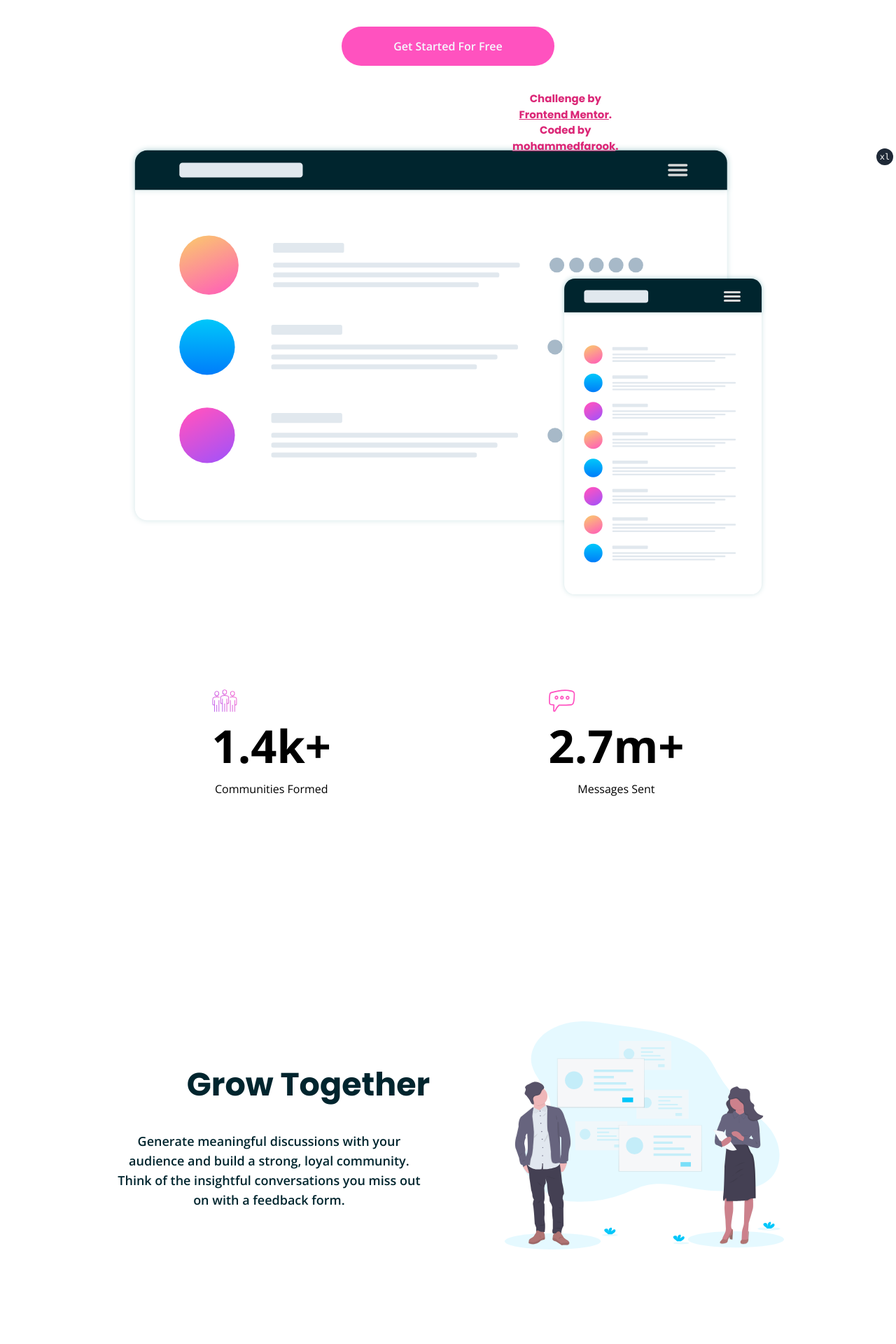
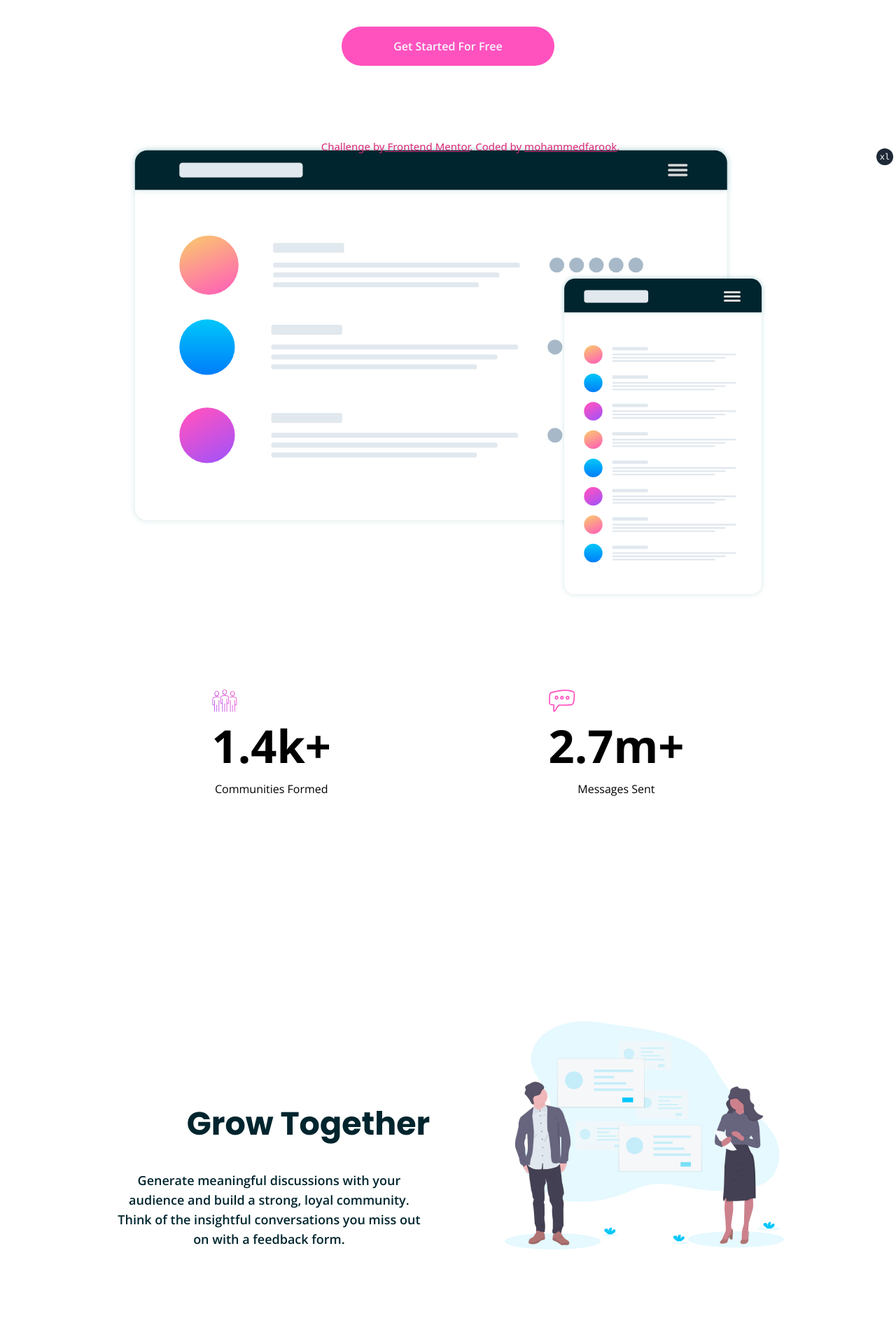
Before and after one commit to sheikhfarook/huddle-landing-page-section, a React (Vite) app: page / in a window 1280 px wide. Shown: the part 560-2480 px from the top of the page at 70% size. Built offline with nearby package versions, Linux system fonts and the light colour scheme.

Commit message:
totally complete the task

```diff
--- a/src/components/footer/contact-details.jsx
+++ b/src/components/footer/contact-details.jsx
@@ -9,10 +9,14 @@ const Details = () => {
   return (
     // <div className="bg-black">
     <div className="mt-[20rem]  md:bg-black text-white max-sm:bg-black">
-      <div className="flex lg:p-32 max-sm:flex-col-reverse max-sm:mx-10 max-sm:gap-20">
+      <div className="flex lg:flex-row lg:mx-0 lg:gap-0 lg:p-32 md:flex-col-reverse md:mx-20 md:gap-20 max-sm:flex-col-reverse max-sm:mx-10 max-sm:gap-20">
         <div className="space-y-10 ">
-          <img className="text-white max-sm:w-[13rem]" src={logo} alt="" />
-          <p className="w-3/5 font-opensans max-sm:w-full">
+          <img
+            className="text-white lg:w-[17rem] md:w-[13rem] max-sm:w-[13rem]"
+            src={logo}
+            alt=""
+          />
+          <p className="lg:w-3/5 font-opensans md:w-full max-sm:w-full">
             Lorem ipsum dolor sit amet, consectetur adipiscing elit. Mauris
             nulla quam, hendrerit lacinia vestibulum a, ultrices quis sem.
           </p>
@@ -26,7 +30,7 @@ const Details = () => {
               <p>example@huddle.com</p>
             </div>
           </div>
-          <div className=" flex pt-10 gap-7 max-sm:pb-12">
+          <div className=" flex pt-10 gap-7 lg:pb-0 md:pb-12 max-sm:pb-12">
             <img src={facebook} alt="" />{" "}
             <img className="h-8 " src={instagram} alt="" />{" "}
             <img className="h-8" src={twitter} alt="" />{" "}
@@ -34,8 +38,10 @@ const Details = () => {
         </div>
         <div className="space-y-10">
           <div className="space-y-8">
-            <h3 className="font-opensans font-[700] text-2xl">NEWSLETTER</h3>
-            <p className="w-7/12 font-opensans max-sm:w-full">
+            <h3 className="font-opensans font-[700]  text-2xl lg:mt-0 md:mt-10 max-sm:mt-10">
+              NEWSLETTER
+            </h3>
+            <p className="lg:w-7/12 font-opensans md:w-full max-sm:w-full">
               To recieve tips on how to grow your community, sign up to our
               weekly newsletter. We’ll never send you spam or pass on your email
               address
@@ -51,12 +57,12 @@ const Details = () => {
           </div>
         </div>
       </div>
-      <footer>
-        <div className=" fixed bottom-5 text-center mx-[700px] font-poppins text-[15px] text-pink-600">
-          <p className="attribution">
+      <footer className="fixed bottom-5 w-full text-center md:text-left">
+        <div class="md:flex md:justify-center md:items-center">
+          <p class="text-[15px] text-pink-600">
             Challenge by
             <a
-              className="underline "
+              className="underline"
               href="https://www.frontendmentor.io?ref=challenge">
               {" "}
               Frontend Mentor
--- a/src/components/main/flowing.jsx
+++ b/src/components/main/flowing.jsx
@@ -1,16 +1,19 @@
 import flowing from "../../assets/images/illustration-flowing-conversation.svg";
 const Conversation = () => {
   return (
-    <div className="flex m-32 lg:gap-[135px] mt-[20rem] max-sm:flex-col max-sm:mx-4">
+    <div
+      className="flex m-32 lg:gap-[135px] mt-[20rem] lg:flex-row
+    md:flex-col max-sm:flex-col max-sm:mx-4">
       <div className="max-sm:h-full max-sm:w-full max-sm:mr-7 ">
         <img src={flowing} alt="" />
       </div>
-      <div className="m-auto text-[#00252E] max-sm:mt-20">
-        <h2 className="font-poppins text-4xl max-sm:mx-[25px] max-sm:text-2xl">
+      <div className="m-auto text-[#00252E] lg:mt-0 md:mt-28 max-sm:mt-20">
+        <h2 className="font-poppins text-4xl lg:mx-0 md:mx-[2rem] max-sm:mx-[25px] max-sm:text-2xl">
           Flowing Conversations
         </h2>
         <p
           className="w-11/12 text-[16px] font-opensans font-[600] mt-7
+          lg:mx-0 md:mx-2 md:w-full
         max-sm:w-full max-sm:text-center max-sm:text-[15px] max-sm:mx-1.5">
           You wouldn't paginate a conversation in real life, so why do it
           online? Our threads have just-in-time loading for a more natural flow.
--- a/src/components/main/grow.jsx
+++ b/src/components/main/grow.jsx
@@ -2,13 +2,16 @@
 import grow from "../../assets/images/illustration-grow-together.svg";
 const Grow = () => {
   return (
-    <div className="flex text-[#00252E] mt-[20rem] m-32 max-sm:flex-col-reverse max-sm:mx-1.5">
-      <div className="m-auto max-sm:mt-20">
-        <h2 className="font-poppins text-[46px] max-sm:mx-[90px] max-sm:text-2xl">
+    <div
+      className="flex text-[#00252E] mt-[20rem] m-32 lg:flex-row
+    md:flex-col-reverse max-sm:flex-col-reverse max-sm:mx-1.5">
+      <div className="m-auto md:mt-28 max-sm:mt-20 ">
+        <h2 className="font-poppins text-[46px] lg:mx-0 md:mx-[5rem] max-sm:mx-[90px] max-sm:text-2xl">
           Grow Together
         </h2>
         <p
-          className="w-4/5 mt-8 font-opensans font-[600] text-lg
+          className="lg:w-4/5 mt-8 font-opensans font-[600] text-lg
+          lg:mx-0 md:mx-2 md:w-full
            max-sm:text-center max-sm:text-[13px] max-sm:mx-10">
           Generate meaningful discussions with your audience and build a strong,
           loyal community. Think of the insightful conversations you miss out on
--- a/src/components/main/users.jsx
+++ b/src/components/main/users.jsx
@@ -4,13 +4,14 @@ const Users = () => {
   return (
     <div
       className="flex text-[#00252E] gap-10 mt-[20rem] m-32
-    max-sm:flex-col-reverse max-sm:mx-1">
-      <div className="m-auto">
-        <h2 className="font-poppins text-[46px] max-sm:mx-[101px] max-sm:text-3xl">
+      lg:flex-row  md:flex-col-reverse max-sm:flex-col-reverse max-sm:mx-1">
+      <div className="m-auto md:mt-28">
+        <h2 className="font-poppins text-[46px] lg:mx-0 md:mx-[8rem] max-sm:mx-[101px] max-sm:text-3xl">
           Your Users
         </h2>
         <p
           className="w-11/12 mt-8 font-opensans font-[600] text-lg
+          lg:mx-0 md:mx-1 md:w-full
         max-sm:w-full max-sm:text-center max-sm:text-[15px] max-sm:mx-0">
           It takes no time at all to integrate Huddle with your app's
           authentication solution. This means, once signed in to your app, your
```
